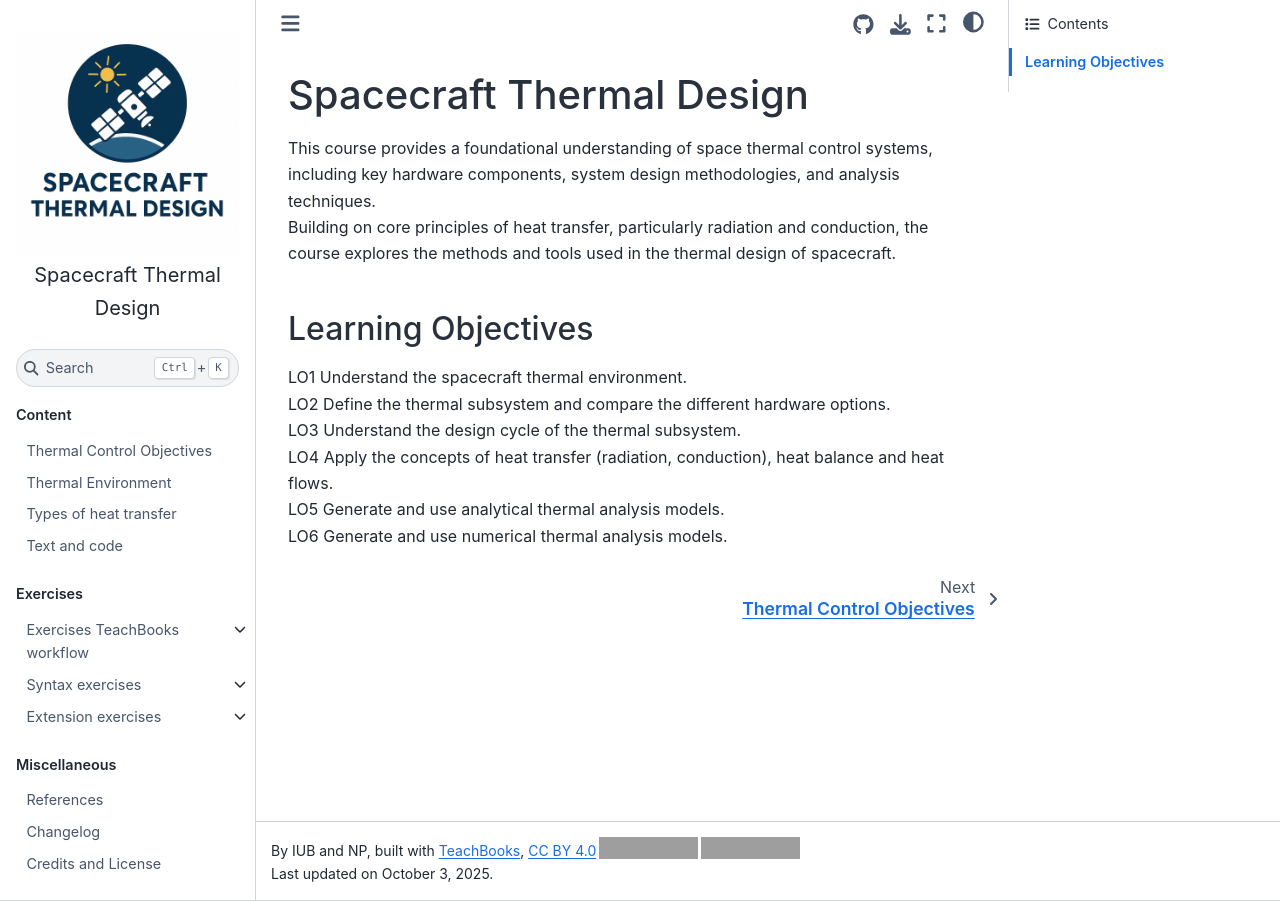
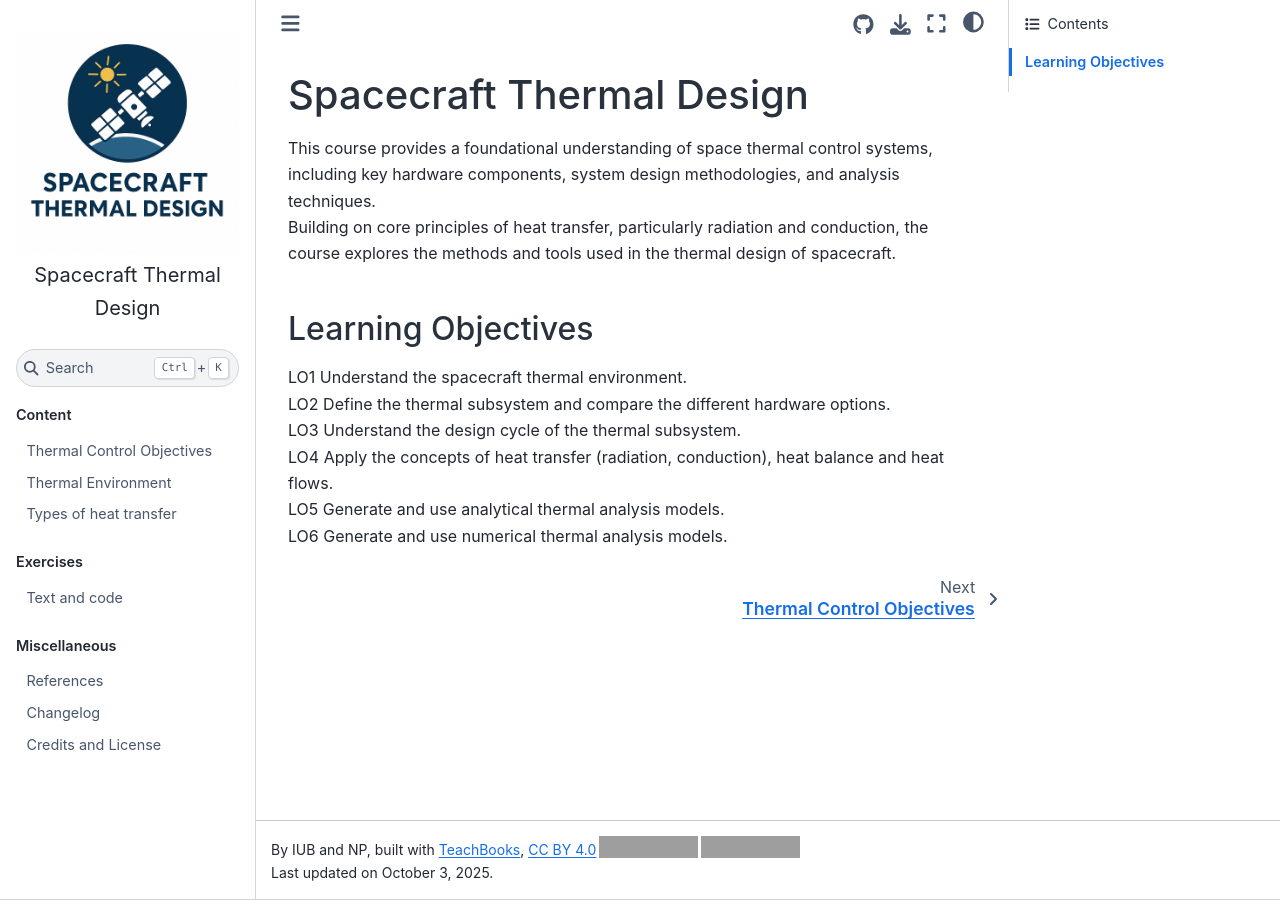
Before and after one commit to iuriolbalbin/Thermal, a Jupyter Book: the page built from book/intro.md, in a window 1280 px wide. Built offline with Jupyter Book 1.0.4 settings and Sphinx 7.4.7 and the Sphinx Book theme 1.1.4, drawn with Linux system fonts in a browser that asks for light colours; comment, search, counter and statistics services are not loaded; part of the change alters nothing that is shown; grey boxes are pictures that could not be loaded.

Commit message:
Update _toc.yml

```diff
--- a/book/_toc.yml
+++ b/book/_toc.yml
@@ -7,32 +7,9 @@ parts:
     - file: some_content/Thermal_control_objectives.md
     - file: some_content/thermalenvironment.md
     - file: some_content/heat_transfer.md
-    - file: some_content/text_and_code.ipynb
   - caption: Exercises
     chapters:
-    - file: exercises.md
-      sections:
-      - file: exercises/001.md
-      - file: exercises/002.md
-      - file: exercises/003.md
-      - file: exercises/004.md
-      - file: exercises/005.md
-      - file: exercises/005a.md
-      - file: exercises/006.md
-      - file: exercises/summary
-    - file: syntax_exercises.md
-      sections:
-      - file: syntax_exercises/007.md
-      - file: syntax_exercises/008.md
-      - file: syntax_exercises/009.md
-      - file: syntax_exercises/010.md
-      - file: syntax_exercises/011.md
-      - file: syntax_exercises/012.md
-      - file: syntax_exercises/013.md
-    - file: extensions.md
-      sections:
-      - file: exercises/007.md
-      - file: extension_exercises/014.md
+    - file: some_content/text_and_code.ipynb
   - caption: Miscellaneous
     chapters:
     - file: references.md
```
